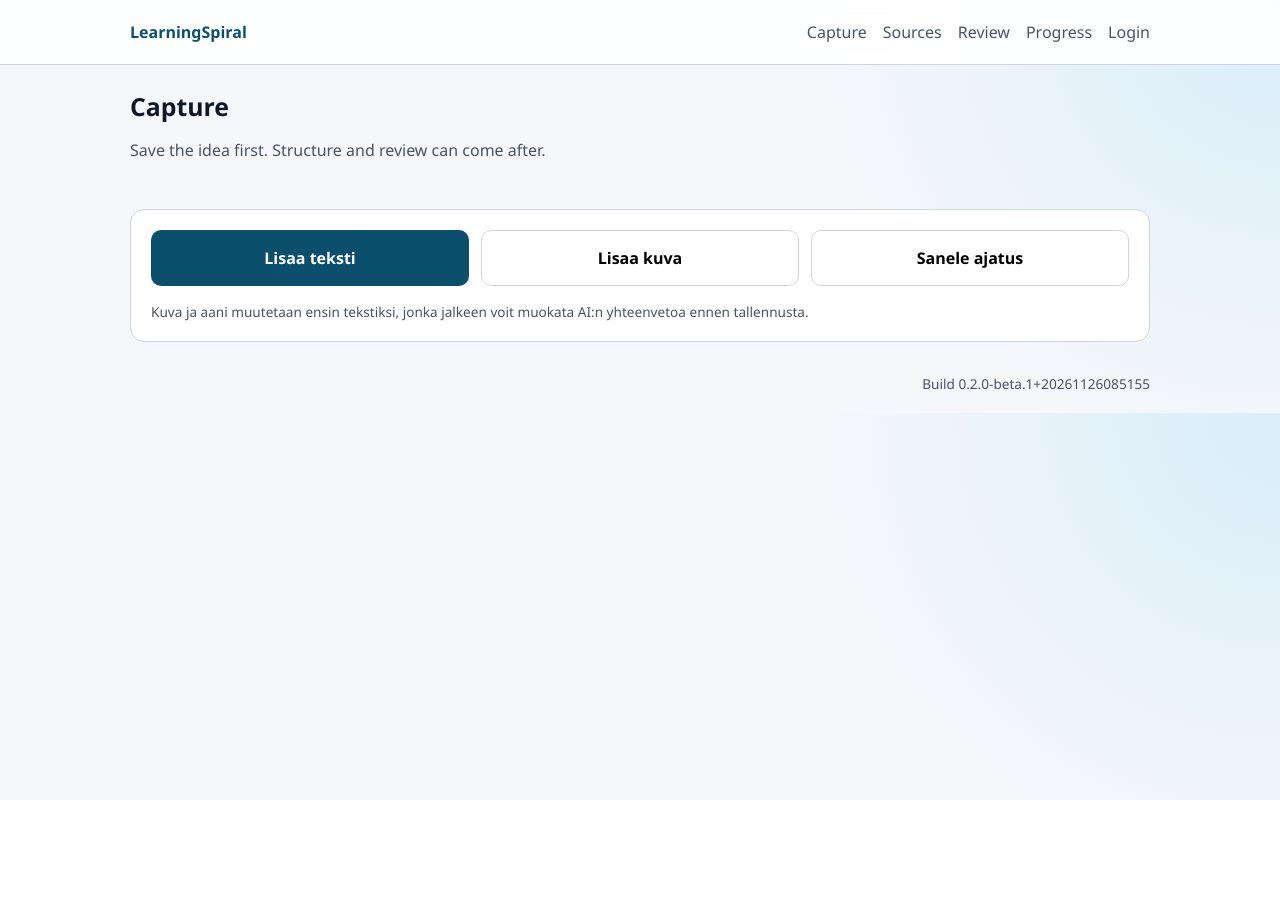
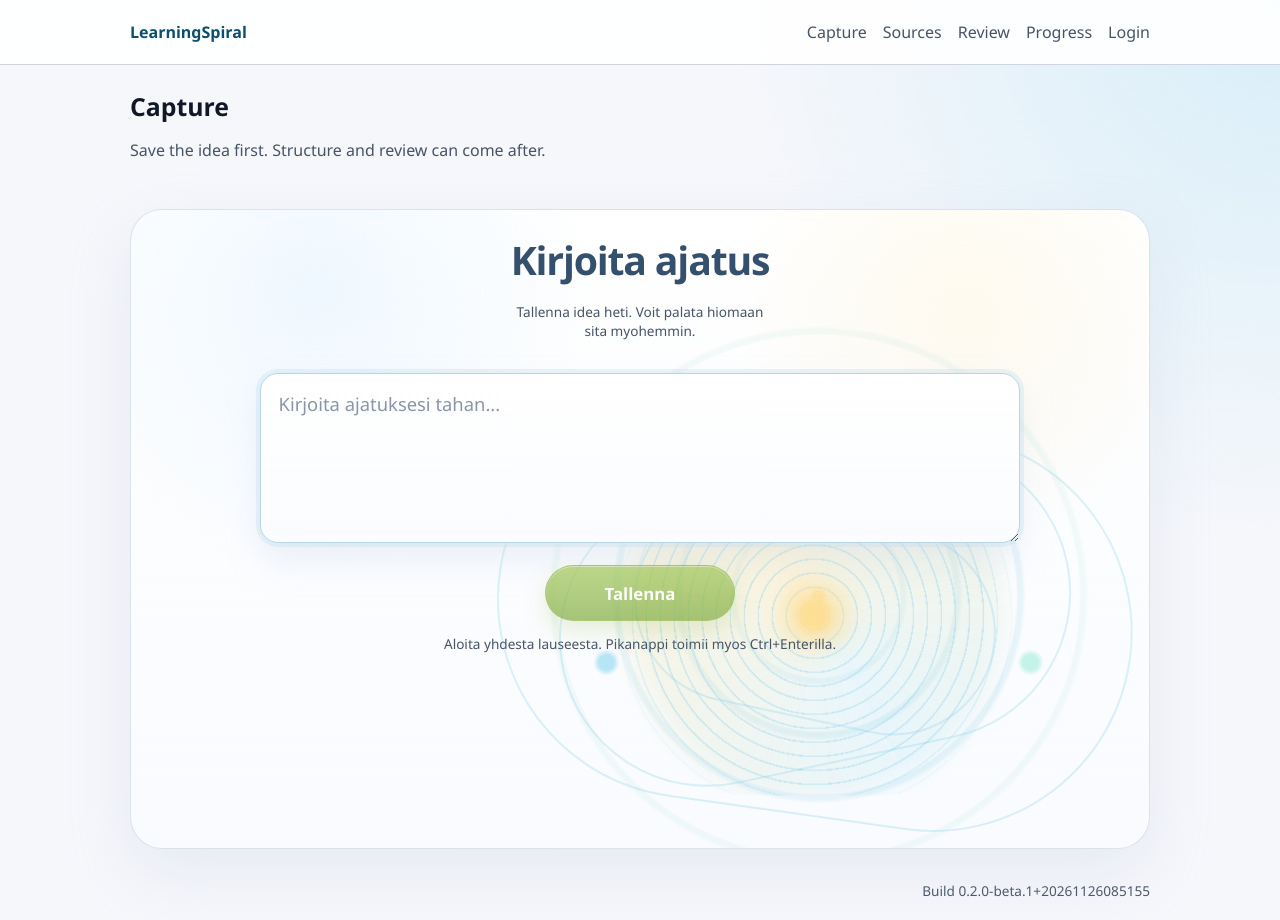
Before and after one commit to heikkikukkonen/learningspiral, a Next.js app: page /capture in a window 1280 px wide. Before the commit the page ends 800 px from the top, so only its background shows below. Built offline with nearby package versions, Linux system fonts and the light colour scheme.

Commit message:
Simplify capture flow entry

```diff
--- a/app/capture/capture-composer.tsx
+++ b/app/capture/capture-composer.tsx
@@ -20,6 +20,10 @@ type AnalysisResult = {
   asset?: AssetPayload;
 };
 
+type CaptureComposerProps = {
+  initialMode?: Mode;
+};
+
 async function parseJson<T>(response: Response): Promise<T> {
   const json = (await response.json()) as T & { error?: string };
   if (!response.ok) {
@@ -28,7 +32,7 @@ async function parseJson<T>(response: Response): Promise<T> {
   return json;
 }
 
-export function CaptureComposer() {
+export function CaptureComposer({ initialMode = "text" }: CaptureComposerProps) {
   const router = useRouter();
   const imageInputRef = useRef<HTMLInputElement | null>(null);
   const audioFileInputRef = useRef<HTMLInputElement | null>(null);
@@ -37,7 +41,7 @@ export function CaptureComposer() {
   const streamRef = useRef<MediaStream | null>(null);
   const chunksRef = useRef<Blob[]>([]);
 
-  const [mode, setMode] = useState<Mode>("idle");
+  const [mode, setMode] = useState<Mode>(initialMode);
   const [textValue, setTextValue] = useState("");
   const [noteValue, setNoteValue] = useState("");
   const [titleValue, setTitleValue] = useState("");
@@ -219,28 +223,6 @@ export function CaptureComposer() {
 
   return (
     <div className="grid">
-      <article className="card capture-button-panel">
-        <div className="capture-shortcuts">
-          <button type="button" className="primary" onClick={() => resetDraft("text")}>
-            Lisaa teksti
-          </button>
-          <button
-            type="button"
-            className="secondary"
-            onClick={() => {
-              resetDraft("image");
-              imageInputRef.current?.click();
-            }}
-          >
-            Lisaa kuva
-          </button>
-          <button type="button" className="secondary" onClick={startRecording}>
-            Sanele ajatus
-          </button>
-        </div>
-        <p className="status" style={{ margin: 0 }}>
-          Kuva ja aani muutetaan ensin tekstiksi, jonka jalkeen voit muokata AI:n yhteenvetoa ennen tallennusta.
-        </p>
       <input
         ref={imageInputRef}
         type="file"
@@ -266,7 +248,6 @@ export function CaptureComposer() {
           event.currentTarget.value = "";
         }}
       />
-      </article>
 
       {mode === "text" ? (
         <article className="card capture-flow-card capture-text-card">
@@ -310,9 +291,6 @@ export function CaptureComposer() {
                   ? `${textCharacterCount} merkkia valmiina tallennettavaksi.`
                   : "Aloita yhdesta lauseesta. Pikanappi toimii myos Ctrl+Enterilla."}
               </p>
-              <button type="button" className="capture-text-cancel" onClick={() => resetDraft("idle")}>
-                Peruuta
-              </button>
             </div>
           </div>
           <div className="capture-text-visual" aria-hidden="true">
@@ -342,7 +320,7 @@ export function CaptureComposer() {
                 <textarea value={noteValue} onChange={(event) => setNoteValue(event.target.value)} />
               </label>
               <div className="actions">
-                <button type="button" className="secondary" onClick={() => resetDraft("idle")}>
+                <button type="button" className="secondary" onClick={() => resetDraft("text")}>
                   Peruuta
                 </button>
               </div>
@@ -363,7 +341,7 @@ export function CaptureComposer() {
                 <textarea value={summaryValue} onChange={(event) => setSummaryValue(event.target.value)} />
               </label>
               <div className="actions" style={{ justifyContent: "space-between", alignItems: "center" }}>
-                <button type="button" className="secondary" onClick={() => resetDraft("idle")}>
+                <button type="button" className="secondary" onClick={() => resetDraft("text")}>
                   Peruuta
                 </button>
                 <button
@@ -406,7 +384,7 @@ export function CaptureComposer() {
 
           {!asset && !isRecording ? (
             <div className="actions">
-              <button type="button" className="secondary" onClick={() => resetDraft("idle")}>
+              <button type="button" className="secondary" onClick={() => resetDraft("text")}>
                 Peruuta
               </button>
             </div>
@@ -423,7 +401,7 @@ export function CaptureComposer() {
                 <textarea value={summaryValue} onChange={(event) => setSummaryValue(event.target.value)} />
               </label>
               <div className="actions" style={{ justifyContent: "space-between", alignItems: "center" }}>
-                <button type="button" className="secondary" onClick={() => resetDraft("idle")}>
+                <button type="button" className="secondary" onClick={() => resetDraft("text")}>
                   Peruuta
                 </button>
                 <button
--- a/app/capture/page.tsx
+++ b/app/capture/page.tsx
@@ -15,9 +15,13 @@ export const dynamic = "force-dynamic";
 export default async function CapturePage({
   searchParams
 }: {
-  searchParams: { sourceId?: string };
+  searchParams: { sourceId?: string; mode?: string };
 }) {
   const sourceId = searchParams.sourceId;
+  const requestedMode =
+    searchParams.mode === "image" || searchParams.mode === "voice" || searchParams.mode === "text"
+      ? searchParams.mode
+      : "text";
   let sourceTitle = "";
   let sourcePageUrl = "";
   let messages: Array<{ id: string; role: CaptureRole; content: string; created_at: string }> = [];
@@ -55,7 +59,7 @@ export default async function CapturePage({
       </div>
 
       {!sourceId ? (
-        <CaptureComposer />
+        <CaptureComposer initialMode={requestedMode} />
       ) : (
         <>
           <article className="card">
--- a/app/page.tsx
+++ b/app/page.tsx
@@ -4,19 +4,19 @@ const homeActions = [
   {
     title: "Kirjoita ajatus",
     subtitle: "Tallenna idea heti tekstina.",
-    href: "/capture",
+    href: "/capture?mode=text",
     accent: "green"
   },
   {
     title: "Lisaa kuva",
     subtitle: "Anna AI:n tulkita screenshot tai kuva.",
-    href: "/capture",
+    href: "/capture?mode=image",
     accent: "orange"
   },
   {
     title: "Nauhoita sanelu",
     subtitle: "Muuta puhuttu ajatus tekstiksi.",
-    href: "/capture",
+    href: "/capture?mode=voice",
     accent: "blue"
   },
   {
```
Lines whose indentation alone changed are shown as unchanged.
